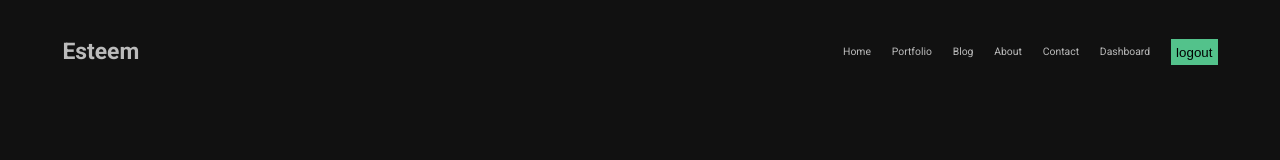
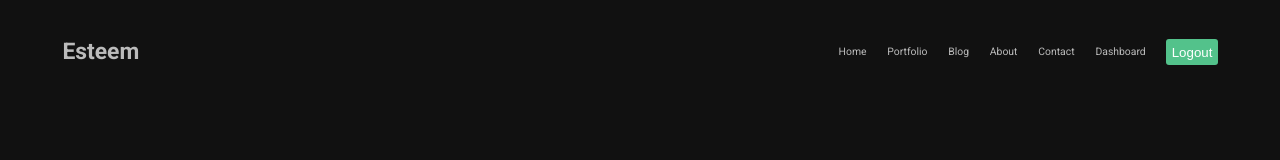
Before and after one commit to esteemayo/next_13, a Next.js app: page / in a window 1280 px wide. Shown: the top 160 px of the page. Built offline with nearby package versions, Linux system fonts and the light colour scheme.

Commit message:
feat: add styling

```diff
--- a/src/components/navbar/Navbar.module.scss
+++ b/src/components/navbar/Navbar.module.scss
@@ -16,8 +16,12 @@
   }
 
   .logout {
+    text-transform: capitalize;
     padding: 0.5rem;
     border: none;
     background-color: #53c28b;
+    color: #fff;
+    border-radius: 3px;
+    cursor: pointer;
   }
 }
```
